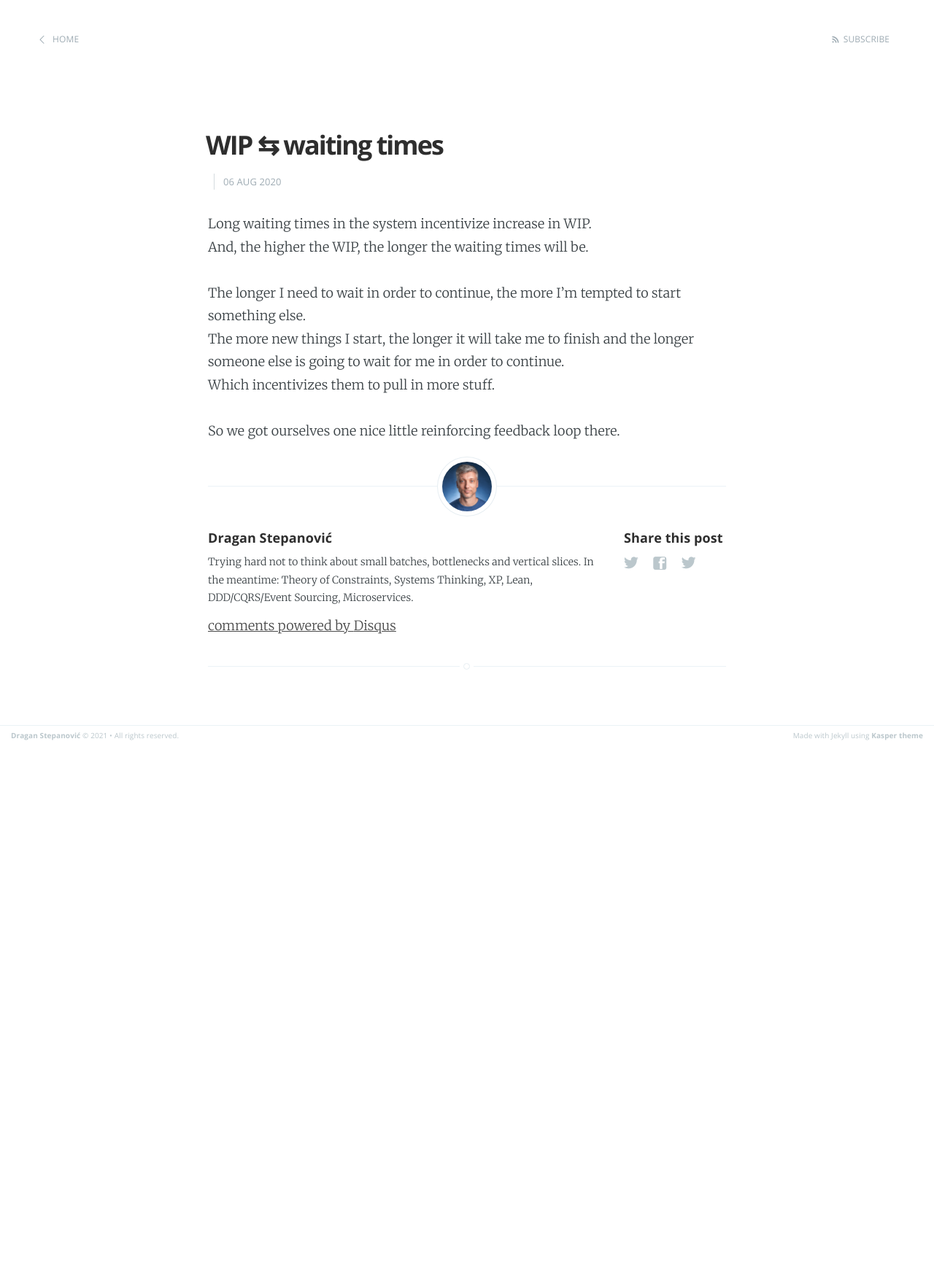
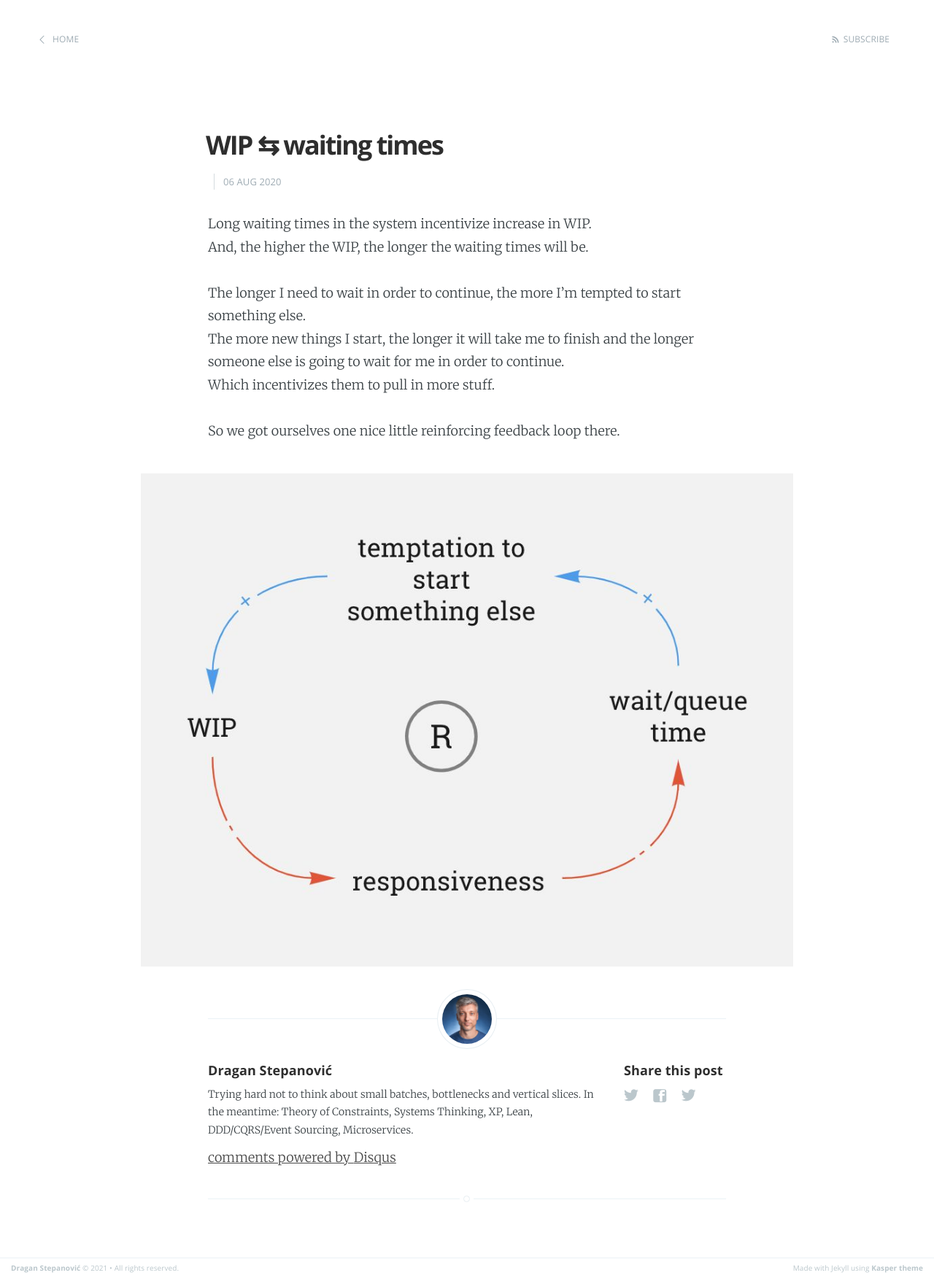
Before and after one commit to dragan-stepanovic/dragan-stepanovic.github.io, a Jekyll site: the page built from _posts/2020-08-06-wip-and-waiting-times.md, in a window 1280 px wide. Shown: the whole page at 73% size. Built offline with Jekyll 4.4.1, drawn with Linux system fonts in a browser that asks for light colours; our own code applies the rules of GitHub Pages for plain Markdown files; comment, search, counter and statistics services are not loaded; before the commit the page ends 1023 px from its top, so only the background shows below that.

Commit message:
Update 2020-08-06-wip-and-waiting-times.md

```diff
--- a/_posts/2020-08-06-wip-and-waiting-times.md
+++ b/_posts/2020-08-06-wip-and-waiting-times.md
@@ -11,3 +11,6 @@ The more new things I start, the longer it will take me to finish and the longer
 Which incentivizes them to pull in more stuff.
 
 So we got ourselves one nice little reinforcing feedback loop there.
+
+
+![](/assets/images/wip-wait-time.jpeg)
```
